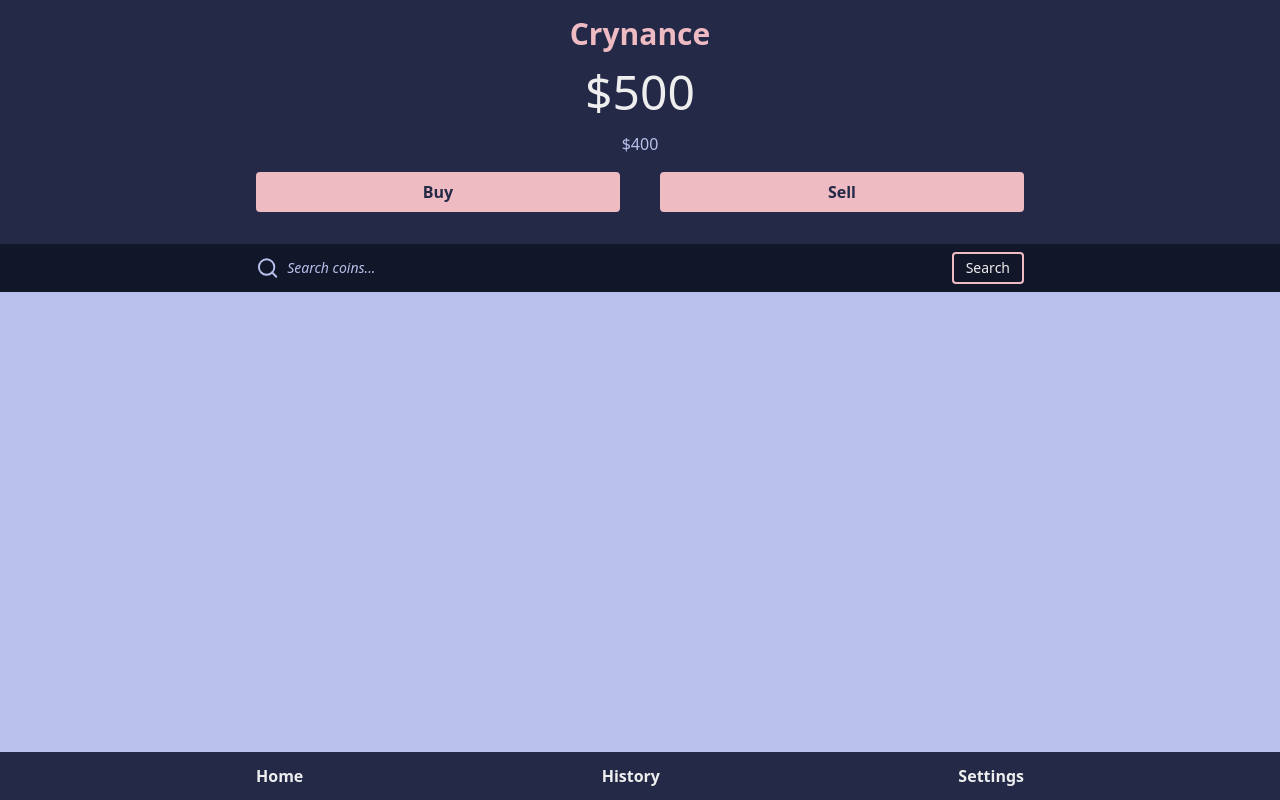
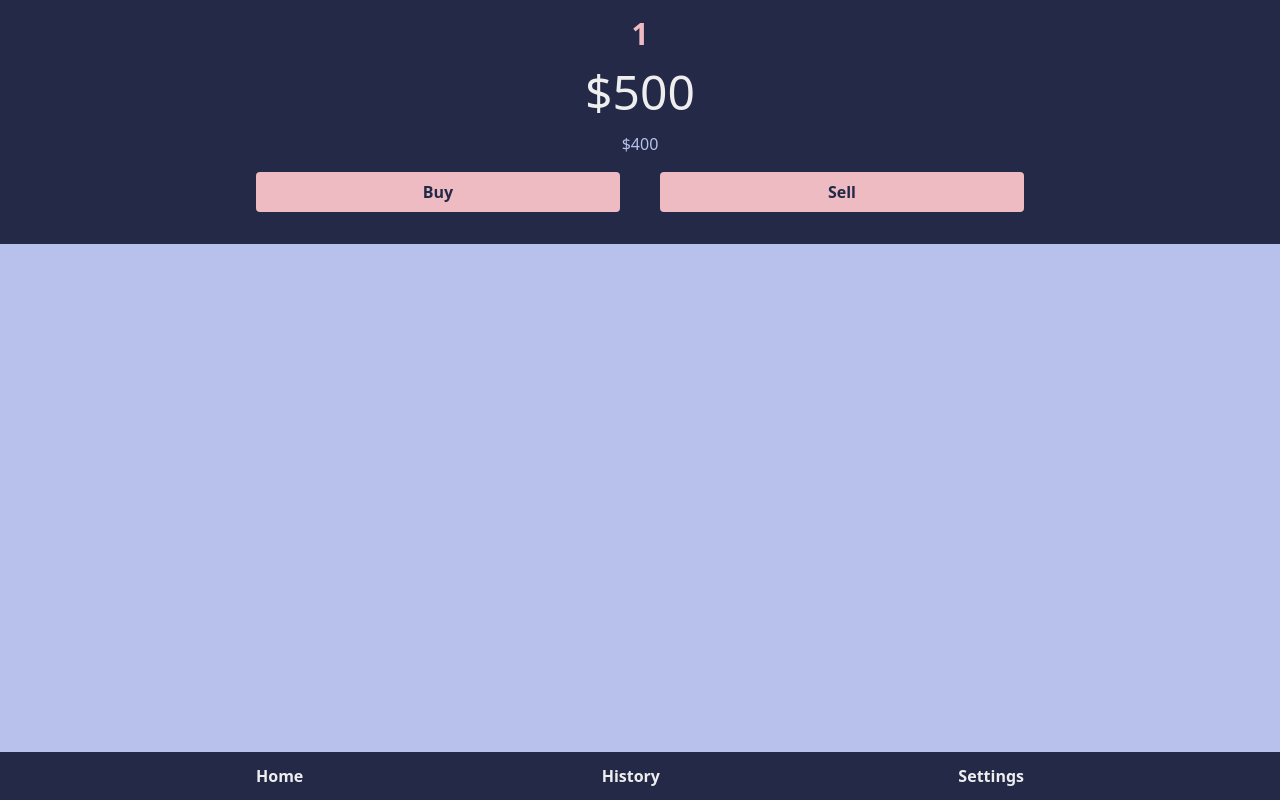
Before and after one commit to kai-commits/crynance, a Next.js app: page /1 in a window 1280 px wide. Shown: the top 800 px of the page. Built offline with nearby package versions, Linux system fonts and the light colour scheme.

Commit message:
add props to header

```diff
--- a/components/Header.tsx
+++ b/components/Header.tsx
@@ -1,14 +1,14 @@
 import Link from 'next/link';
 import { Search } from './Search';
 
-export const Header = (): JSX.Element => {
+export const Header = ({ title, search }: { title: string, search: boolean }): JSX.Element => {
   return (
     <div className='bg-darkblue sticky w-full top-0 z-[100]'>
       <div className='px-5'>
         <div className='flex items-center flex-col w-full max-w-3xl mx-auto'>
           <div className='flex flex-col items-center'>
             <div className='text-lightpink text-3xl font-bold cursor-pointer p-4'>
-              Crynance
+              {title}
             </div>
             <div className='text-offwhite text-5xl'>$500</div>
             <div className='text-lightblue p-4'>$400</div>
@@ -27,7 +27,7 @@ export const Header = (): JSX.Element => {
           </div>
         </div>
       </div>
-      <Search />
+      {search ?? <Search />}
     </div>
   );
 };
--- a/pages/index.tsx
+++ b/pages/index.tsx
@@ -13,7 +13,7 @@ const Home: NextPage = () => {
         <link rel='icon' href='/favicon.ico' />
       </Head>
       <div className='flex flex-col justify-between h-max mx-auto min-w-fit'>
-        <Header />
+        <Header title='Crynance' search={true} />
         <Main />
         <Nav />
       </div>
```
